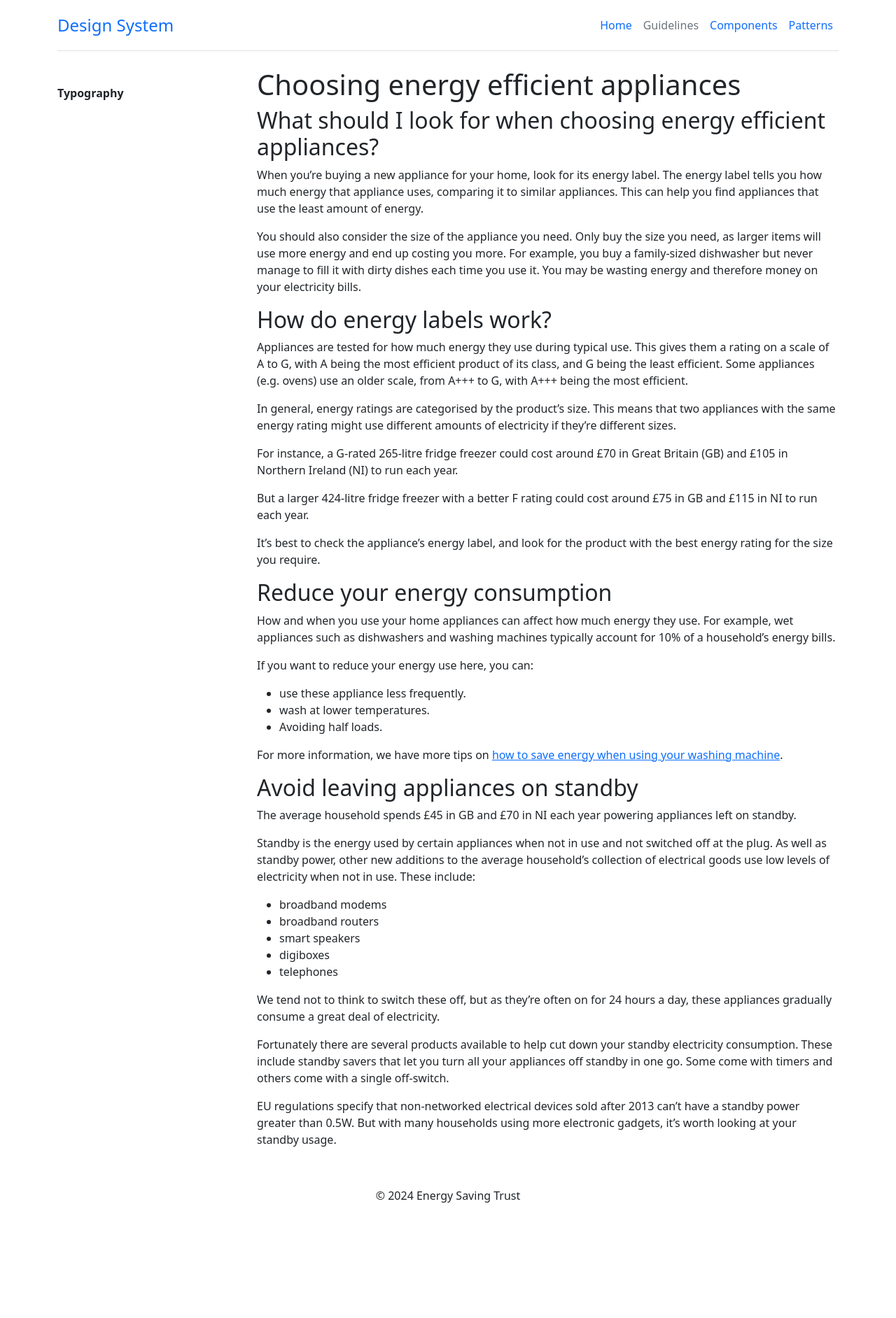
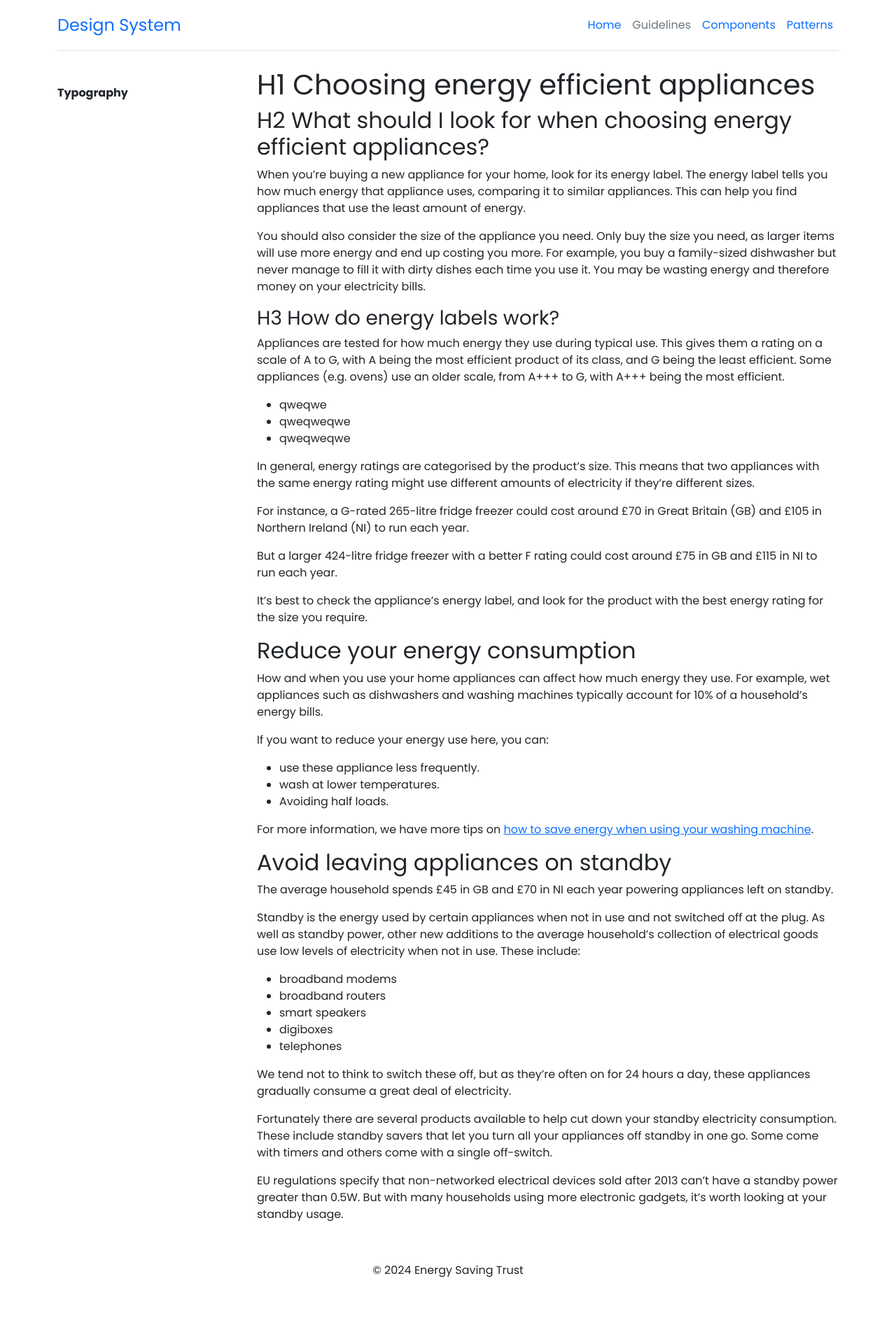
Before and after one commit to Energy-Saving-Trust/Design-System, a Jekyll site: the page built from guidelines/typography.md, in a window 1280 px wide. Shown: the whole page at 70% size. Built offline with Jekyll 4.4.1, drawn with Linux system fonts in a browser that asks for light colours; nearby versions of some CDN libraries; before the commit the page ends 1777 px from its top, so only the background shows below that.

Commit message:
Typography tests.

```diff
--- a/_layouts/content.html
+++ b/_layouts/content.html
@@ -8,6 +8,7 @@
   {% include ds-site-header.html %}
 
   <div class="container">
+
     <main>
 
       <div class="row">
--- a/_sass/bootstrap/_variables.scss
+++ b/_sass/bootstrap/_variables.scss
@@ -540,7 +540,7 @@ $aspect-ratios: (
 
 // scss-docs-start font-variables
 // stylelint-disable value-keyword-case
-$font-family-sans-serif:      system-ui, -apple-system, "Segoe UI", Roboto, "Helvetica Neue", "Noto Sans", "Liberation Sans", Arial, sans-serif, "Apple Color Emoji", "Segoe UI Emoji", "Segoe UI Symbol", "Noto Color Emoji" !default;
+$font-family-sans-serif:      "Poppins", sans-serif;
 $font-family-monospace:       SFMono-Regular, Menlo, Monaco, Consolas, "Liberation Mono", "Courier New", monospace !default;
 // stylelint-enable value-keyword-case
 $font-family-base:            var(--#{$prefix}font-sans-serif) !default;
--- a/guidelines/typography.md
+++ b/guidelines/typography.md
@@ -5,18 +5,22 @@ section: guidelines
 ---
 
 
-# Choosing energy efficient appliances
+# H1 Choosing energy efficient appliances
 
 
-## What should I look for when choosing energy efficient appliances?
+## H2 What should I look for when choosing energy efficient appliances?
 
 When you’re buying a new appliance for your home, look for its energy label. The energy label tells you how much energy that appliance uses, comparing it to similar appliances. This can help you find appliances that use the least amount of energy.
 
 You should also consider the size of the appliance you need. Only buy the size you need, as larger items will use more energy and end up costing you more. For example, you buy a family-sized dishwasher but never manage to fill it with dirty dishes each time you use it. You may be wasting energy and therefore money on your electricity bills.
 
-## How do energy labels work?
+### H3 How do energy labels work?
 
 Appliances are tested for how much energy they use during typical use. This gives them a rating on a scale of A to G, with A being the most efficient product of its class, and G being the least efficient. Some appliances (e.g. ovens) use an older scale, from A+++ to G, with A+++ being the most efficient.
+
+- qweqwe
+- qweqweqwe
+- qweqweqwe
 
 In general, energy ratings are categorised by the product’s size. This means that two appliances with the same energy rating might use different amounts of electricity if they’re different sizes.
 
```
